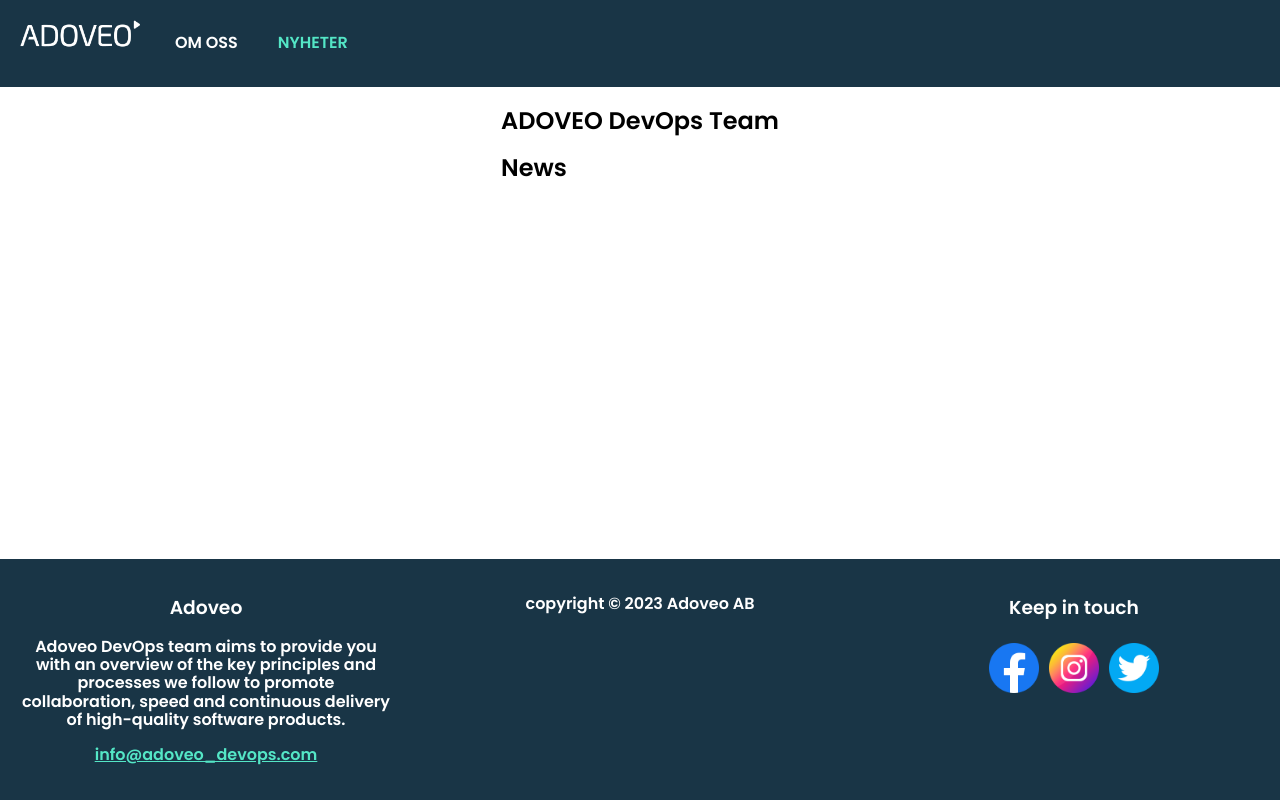
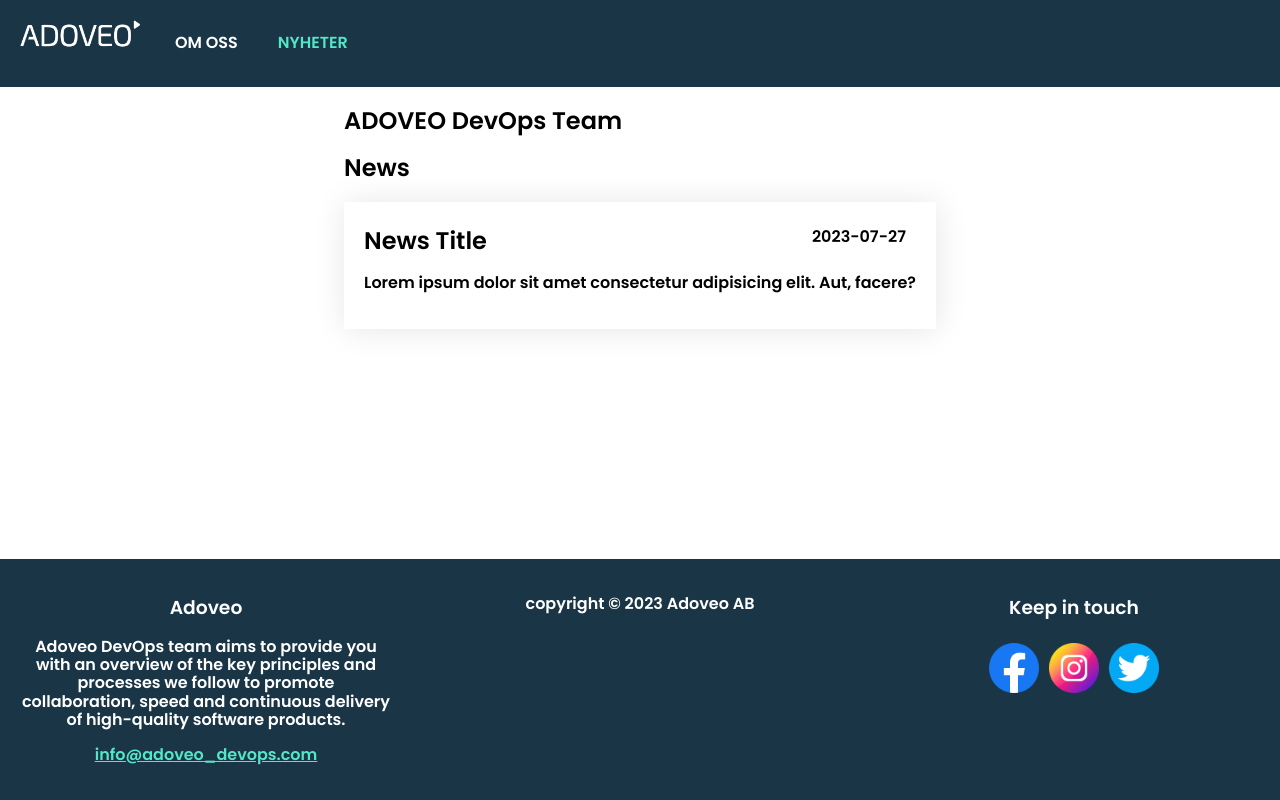
Before and after one commit to JamJarLid/devops-project, a React (Vite) app: page /nyheter in a window 1280 px wide. Built offline with nearby package versions, Linux system fonts and the light colour scheme.

Commit message:
news article initial styling

```diff
--- a/src/News.jsx
+++ b/src/News.jsx
@@ -7,6 +7,18 @@ export default function News() {
     <>
       <h2>ADOVEO DevOps Team</h2>
       <h2>News</h2>
+      <div class="news-feed">
+        <div class="news-article">
+          <h2>News Title</h2>
+          <div class="news-date">
+            <p>2023-07-27</p>
+          </div>
+          <p class="news-ingress">
+            Lorem ipsum dolor sit amet consectetur adipisicing elit. Aut,
+            facere?
+          </p>
+        </div>
+      </div>
     </>
   );
 }
--- /dev/null
+++ b/src/css/news.css
@@ -0,0 +1,19 @@
+.news-feed {
+
+}
+
+.news-article {
+  position: relative;
+  padding: 20px;
+  box-shadow: 1px 1px 30px rgba(0 0 0 /.1);
+}
+
+.news-article h2{
+  margin-top: 5px;
+}
+
+.news-date {
+  position: absolute;
+  top: 10px;
+  right: 30px;
+}
--- a/src/css/style.css
+++ b/src/css/style.css
@@ -4,6 +4,8 @@
 @import 'normalize.css';
 @import 'header.css';
 @import 'footer.css';
+
+@import 'news.css';
 
 * {
   box-sizing: border-box;
```
